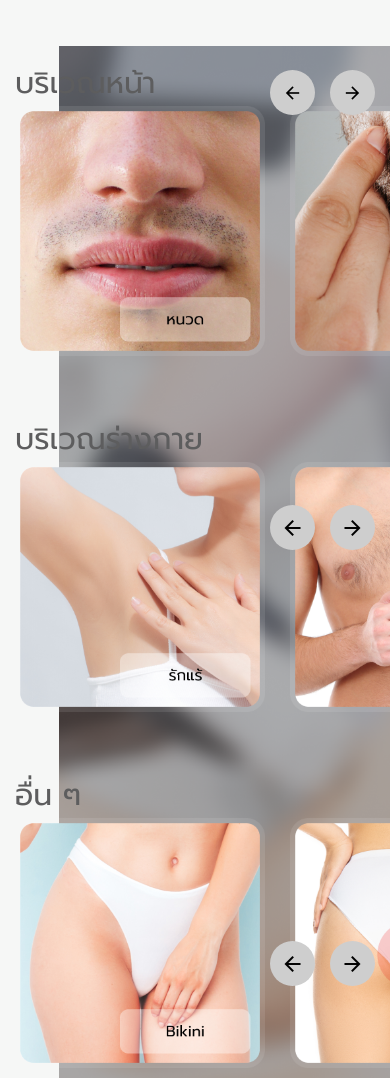
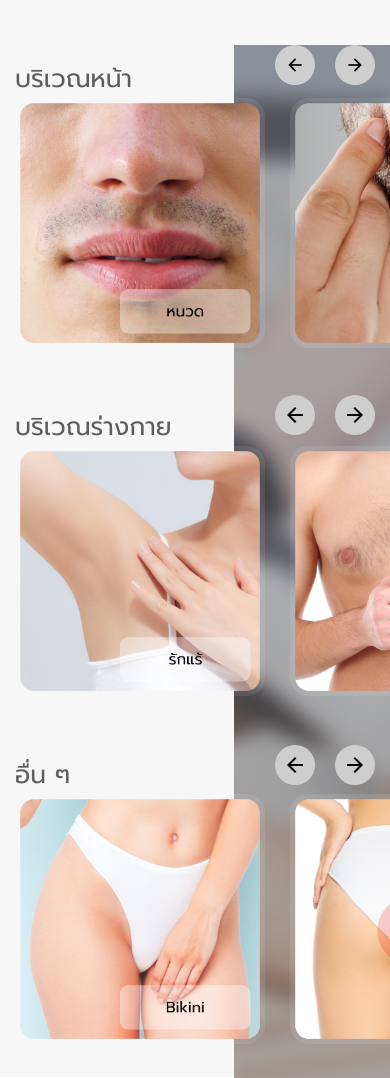
Before and after one commit to AeswellClinic/Diode-Laser, a plain HTML site: page index.html in a window 390 px wide. Shown: the top 1078 px of the page. Drawn offline with nearby package versions, Linux system fonts and the light colour scheme.

Commit message:
Update style.css Design-1

```diff
--- a/style.css
+++ b/style.css
@@ -482,7 +482,7 @@ a {
     }
 
     .left-text h1 {
-        font-size: 30px;
+        font-size: 25px;
         padding-top: 50px;
     }
 
@@ -497,7 +497,7 @@ a {
     }
 
     .slider::after {
-        width: 85%;
+        width: 40%;
     }
 
 
@@ -509,4 +509,20 @@ a {
         width: 250px;
         height: 250px;
     }
+    .prev, .next {
+        top: 40px;
+        width: 40px;
+        height: 40px;
+    }
+
+    .prev-1, .next-1 {
+        top: 390px;
+        width: 40px;
+        height: 40px;
+    }
+    .prev-2, .next-2 {
+        top: 740px;
+        width: 40px;
+        height: 40px;
+    }
 }
```
